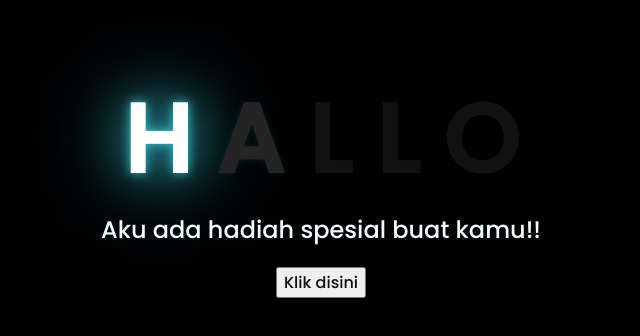
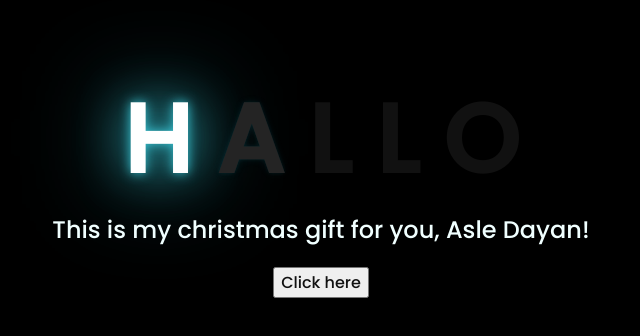
Before and after one commit to jandibbbb6013/sample, a plain HTML site: page index.html in a window 1280 px wide. Shown: the part 226-562 px from the top of the page, without its empty margins (327-967 px from the left). Drawn offline with Linux system fonts and the light colour scheme.

Commit message:
Update index.html

```diff
--- a/index.html
+++ b/index.html
@@ -12,7 +12,6 @@
 
 
     <div class="greetings">
-    <!-- silahkan menambah kata sesuai keinginan dengan <span>text...</span -->
         <span>H</span>
         <span>A</span>
         <span>L</span>
@@ -20,11 +19,11 @@
         <span>O</span>
     </div>
     <div class="description">
-        <span>Aku ada hadiah spesial buat kamu!!</span>
+        <span>This is my christmas gift for you, Asle Dayan!</span>
     </div>
     <div class="button">
         <button>
-            <a href="flower.html">Klik disini</a>
+            <a href="flower.html">Click here</a>
         </button>
 
     </div>
```
